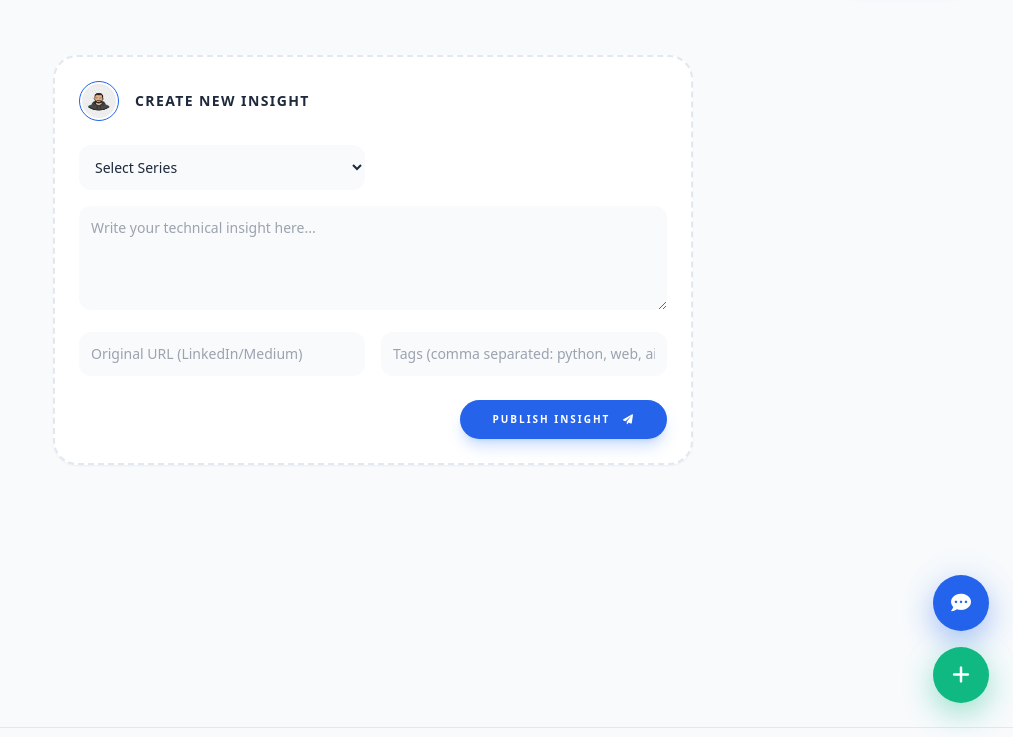
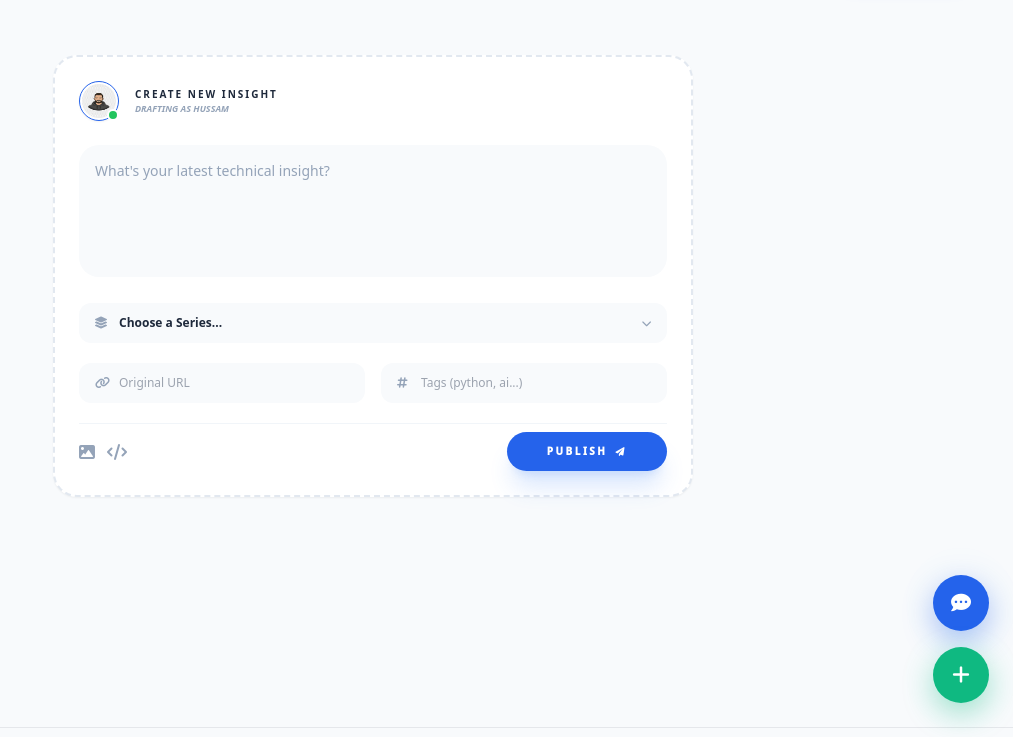
Before and after one commit to hussamahalshawi/hussamalshawi-portfolio, a Flask app: template App/templates/blogs.html in a window 1280 px wide. Shown: the part 73-810 px from the top of the page, without its empty margins (267-1280 px from the left). Run offline with Flask 3, Linux system fonts and the light colour scheme; the template is opened without the code that fills it, so the values that code supplies are empty; some libraries are stand-ins or nearby versions.

Commit message:
fix: ensure upload directory existence and cast Pathlib objects to strings for Flask file saving fix: correct get_or_create logic in database repair route to match MongoEngine syntax fix: implement physical file saving logic and directory creation for post images

````diff
--- a/App/admin_views.py
+++ b/App/admin_views.py
@@ -305,7 +305,7 @@ class LanguageView(BaseSecureView):
 
 
 class PostView(BaseSecureView):
-    column_list = ('title', 'series', 'post_tags', 'is_published', 'created_at')
+    column_list = ('series', 'post_tags', 'is_published', 'created_at')
     # column_searchable_list = ('title', 'content')
     # column_filters = ('series', 'is_published')
     # form_widget_args = {'content': {'rows': 10, 'style': 'font-family: monospace;'}}
--- a/App/models/post.py
+++ b/App/models/post.py
@@ -35,7 +35,7 @@ class Post(Document):
     content = StringField()  # Supports long-form text (Markdown/HTML)
 
     # Relational link to the parent series
-    series = ReferenceField(Series)
+    series = ReferenceField(Series, reverse_delete_rule=4)
 
     # --- EXTERNAL SYNC ---
     # Stores the link to the original post on LinkedIn, Medium, or personal blog
--- a/App/static/js/main.js
+++ b/App/static/js/main.js
@@ -377,3 +377,93 @@ document.getElementById('add-post-form').addEventListener('submit', async (e) =>
     }
     console.log("Sending Tags:", tagsArray);
 });
+
+// 1. تفعيل اختيار الملفات عند الضغط على الأيقونة
+function triggerFileInput() {
+    document.getElementById('post-image-input').click();
+}
+
+// 2. معاينة الصورة المختارة
+function previewImage(input) {
+    const container = document.getElementById('image-preview-container');
+    const preview = document.getElementById('image-preview');
+
+    if (input.files && input.files[0]) {
+        const reader = new FileReader();
+        reader.onload = function(e) {
+            preview.src = e.target.result;
+            container.classList.remove('hidden');
+        }
+        reader.readAsDataURL(input.files[0]);
+    }
+}
+
+// 3. حذف الصورة المختارة
+function removeSelectedImage() {
+    document.getElementById('post-image-input').value = "";
+    document.getElementById('image-preview-container').classList.add('hidden');
+}
+
+// 4. إضافة وسوم الكود البرمجي داخل النص
+function insertCodeTag() {
+    const textarea = document.getElementById('post-content');
+    const start = textarea.selectionStart;
+    const end = textarea.selectionEnd;
+    const text = textarea.value;
+
+    // إدراج الوسوم حول النص المحدد أو في مكان المؤشر
+    const before = text.substring(0, start);
+    const selection = text.substring(start, end) || "Your Code Here";
+    const after = text.substring(end);
+
+    textarea.value = before + "```\n" + selection + "\n```" + after;
+    textarea.focus();
+}
+document.getElementById('add-post-form').addEventListener('submit', async (e) => {
+    e.preventDefault(); // منع الصفحة من التحديث التلقائي
+
+    // 1. إنشاء حاوية البيانات (FormData) لدعم رفع الملفات والنصوص معاً
+    const formData = new FormData();
+
+    // 2. إضافة النصوص من المدخلات (حسب الـ IDs الموجودة في الفورم المرتب)
+    formData.append('content', document.getElementById('post-content').value);
+    formData.append('series_id', document.getElementById('post-series').value);
+    formData.append('original_url', document.getElementById('post-url').value);
+    formData.append('tags', document.getElementById('post-tags').value);
+
+    // 3. التحقق من وجود صورة وإضافتها
+    const fileInput = document.getElementById('post-image-input');
+    if (fileInput.files[0]) {
+        formData.append('image', fileInput.files[0]);
+    }
+
+    try {
+        // 4. الإرسال إلى السيرفر
+        const response = await fetch('/api/posts/create', {
+            method: 'POST',
+            body: formData // ملاحظة: لا نضع Headers يدوية هنا، المتصفح سيتكفل بها
+        });
+
+        const result = await response.json();
+
+        if (response.ok) {
+            // نجاح العملية
+            Swal.fire({
+                icon: 'success',
+                title: 'Published!',
+                text: 'Your insight has been posted successfully.',
+                timer: 2000,
+                showConfirmButton: false
+            });
+
+            e.target.reset(); // تفريغ الفورم
+            setTimeout(() => location.reload(), 2100); // تحديث الصفحة لرؤية المنشور الجديد
+        } else {
+            // في حال وجود خطأ من السيرفر
+            Swal.fire('Error', result.message || 'Something went wrong', 'error');
+        }
+    } catch (error) {
+        console.error("Submission failed:", error);
+        Swal.fire('Error', 'Connection failed', 'error');
+    }
+});
--- a/App/templates/blogs.html
+++ b/App/templates/blogs.html
@@ -5,38 +5,74 @@
 <section class="min-h-screen pt-32 pb-20 bg-slate-50 dark:bg-[#0b0f1a] transition-colors duration-500">
 
     <div class="max-w-2xl mx-auto px-4 space-y-8">
+    <div class="bg-white dark:bg-slate-900/50 rounded-[1.5rem] border-2 border-dashed border-slate-200 dark:border-slate-800 p-6 shadow-sm mb-8 transition-all hover:border-blue-500/50 group" data-aos="fade-up">
 
-        <div class="bg-white dark:bg-slate-900/50 rounded-[1.5rem] border-2 border-dashed border-slate-200 dark:border-slate-800 p-6 shadow-sm mb-8" data-aos="fade-up">
         <div class="flex items-center gap-4 mb-6">
-        <img src="{{ url_for('static', filename='images/favicon.png') }}" class="w-10 h-10 rounded-full border border-blue-600 p-0.5">
-        <h3 class="text-sm font-black dark:text-white uppercase tracking-widest">Create New Insight</h3>
+            <div class="relative">
+                <img src="{{ url_for('static', filename='images/favicon.png') }}" class="w-10 h-10 rounded-full border border-blue-600 p-0.5 shadow-sm">
+                <div class="absolute bottom-0 right-0 w-3 h-3 bg-green-500 border-2 border-white dark:border-slate-900 rounded-full"></div>
+            </div>
+            <div>
+                <h3 class="text-[10px] font-black dark:text-white uppercase tracking-[0.2em]">Create New Insight</h3>
+                <p class="text-[9px] text-slate-400 font-bold uppercase italic">Drafting as Hussam</p>
+            </div>
         </div>
 
-    <form id="add-post-form" class="space-y-4">
-        <div class="grid grid-cols-1 md:grid-cols-2 gap-4">
-            <select id="post-series"
-                    class="w-full bg-slate-50 dark:bg-slate-800/50 border-none rounded-xl p-3 text-sm focus:ring-2 focus:ring-blue-600 outline-none dark:text-slate-300">
-                <option value="" disabled selected>Select Series</option>
+        <form id="add-post-form" class="space-y-5">
+            <div class="relative">
+                <textarea id="post-content" rows="5" required
+                    placeholder="What's your latest technical insight?"
+                    class="w-full bg-slate-50 dark:bg-slate-800/40 border-none rounded-[1.25rem] p-4 text-sm focus:ring-2 focus:ring-blue-600 outline-none dark:text-white placeholder:text-slate-400 resize-none transition-all"></textarea>
+            </div>
+
+            <div class="grid grid-cols-1 gap-4">
+                <div class="relative group/select">
+                    <i class="fas fa-layer-group absolute left-4 top-1/2 -translate-y-1/2 text-slate-400 text-xs"></i>
+                    <select id="post-series" required
+                        class="w-full bg-slate-50 dark:bg-slate-800/40 border-none rounded-xl py-3 pl-10 pr-4 text-xs font-bold focus:ring-2 focus:ring-blue-600 outline-none dark:text-slate-300 appearance-none cursor-pointer">
+                        <option value="" disabled selected>Choose a Series...</option>
                         {% for s in series_list %}
                         <option value="{{ s.id }}">{{ s.name }}</option>
                         {% endfor %}
                     </select>
+                    <i class="fas fa-chevron-down absolute right-4 top-1/2 -translate-y-1/2 text-slate-400 text-[10px] pointer-events-none"></i>
+                </div>
             </div>
 
-        <textarea id="post-content" rows="4" placeholder="Write your technical insight here..."
-                  class="w-full bg-slate-50 dark:bg-slate-800/50 border-none rounded-xl p-3 text-sm focus:ring-2 focus:ring-blue-600 outline-none dark:text-white"></textarea>
-
             <div class="grid grid-cols-1 md:grid-cols-2 gap-4">
-            <input type="url" id="post-url" placeholder="Original URL (LinkedIn/Medium)"
-                   class="w-full bg-slate-50 dark:bg-slate-800/50 border-none rounded-xl p-3 text-sm focus:ring-2 focus:ring-blue-600 outline-none dark:text-white">
-
-            <input type="text" id="post-tags" placeholder="Tags (comma separated: python, web, ai)"
-                   class="w-full bg-slate-50 dark:bg-slate-800/50 border-none rounded-xl p-3 text-sm focus:ring-2 focus:ring-blue-600 outline-none dark:text-white">
+                <div class="relative">
+                    <i class="fas fa-link absolute left-4 top-1/2 -translate-y-1/2 text-slate-400 text-xs"></i>
+                    <input type="url" id="post-url" placeholder="Original URL"
+                        class="w-full bg-slate-50 dark:bg-slate-800/40 border-none rounded-xl py-3 pl-10 pr-4 text-xs focus:ring-2 focus:ring-blue-600 outline-none dark:text-white">
                 </div>
 
-        <div class="flex justify-end pt-2">
-            <button type="submit" class="bg-blue-600 text-white px-8 py-3 rounded-full text-[10px] font-black uppercase tracking-[0.2em] hover:bg-blue-700 hover:scale-105 transition-all shadow-lg shadow-blue-500/25">
-                Publish Insight <i class="fas fa-paper-plane ml-2"></i>
+                <div class="relative">
+                    <i class="fas fa-hashtag absolute left-4 top-1/2 -translate-y-1/2 text-slate-400 text-xs"></i>
+                    <input type="text" id="post-tags" placeholder="Tags (python, ai...)"
+                        class="w-full bg-slate-50 dark:bg-slate-800/40 border-none rounded-xl py-3 pl-10 pr-4 text-xs focus:ring-2 focus:ring-blue-600 outline-none dark:text-white">
+                </div>
+            </div>
+
+            <div class="flex items-center justify-between pt-2 border-t border-slate-100 dark:border-slate-800/50 mt-4">
+                <div class="flex gap-3 text-slate-400">
+    <button type="button" onclick="triggerFileInput()" class="hover:text-blue-500 transition-colors">
+        <i class="fas fa-image"></i>
+    </button>
+
+    <button type="button" onclick="insertCodeTag()" class="hover:text-blue-500 transition-colors">
+        <i class="fas fa-code"></i>
+    </button>
+
+    <input type="file" id="post-image-input" accept="image/*" class="hidden" onchange="previewImage(this)">
+</div>
+
+<div id="image-preview-container" class="hidden mt-3 relative">
+    <img id="image-preview" src="#" class="w-20 h-20 object-cover rounded-lg border-2 border-blue-600">
+    <button type="button" onclick="removeSelectedImage()" class="absolute -top-2 -left-2 bg-red-500 text-white rounded-full w-5 h-5 text-[10px]"><i class="fas fa-times"></i></button>
+</div>
+                <button type="submit"
+                    class="bg-blue-600 text-white px-10 py-3 rounded-full text-[10px] font-[1000] uppercase tracking-[0.25em] hover:bg-blue-700 hover:scale-[1.02] active:scale-95 transition-all shadow-xl shadow-blue-500/20 flex items-center gap-2">
+                    Publish <i class="fas fa-paper-plane text-[9px]"></i>
                 </button>
             </div>
         </form>
--- a/config.py
+++ b/config.py
@@ -18,6 +18,10 @@ class Config:
     # 2. Path Management (Using Pathlib for modern cross-platform support)
     BASE_DIR = Path(__file__).resolve().parent
     UPLOAD_PATH = BASE_DIR / 'App' / 'static' / 'images'
+    UPLOAD_URL_PREFIX = '/static/images/'
+
+    # تأكد من إنشاء المجلد عند تشغيل التطبيق
+    UPLOAD_PATH.mkdir(parents=True, exist_ok=True)
 
     # 3. Database Defaults
     MONGO_DB_NAME = os.getenv('MONGO_DB_NAME', 'hussam_portfolio')
````
Also changed, not shown: App/routes/__init__.py (+68 -18 lines). Lines whose indentation alone changed are shown as unchanged.
